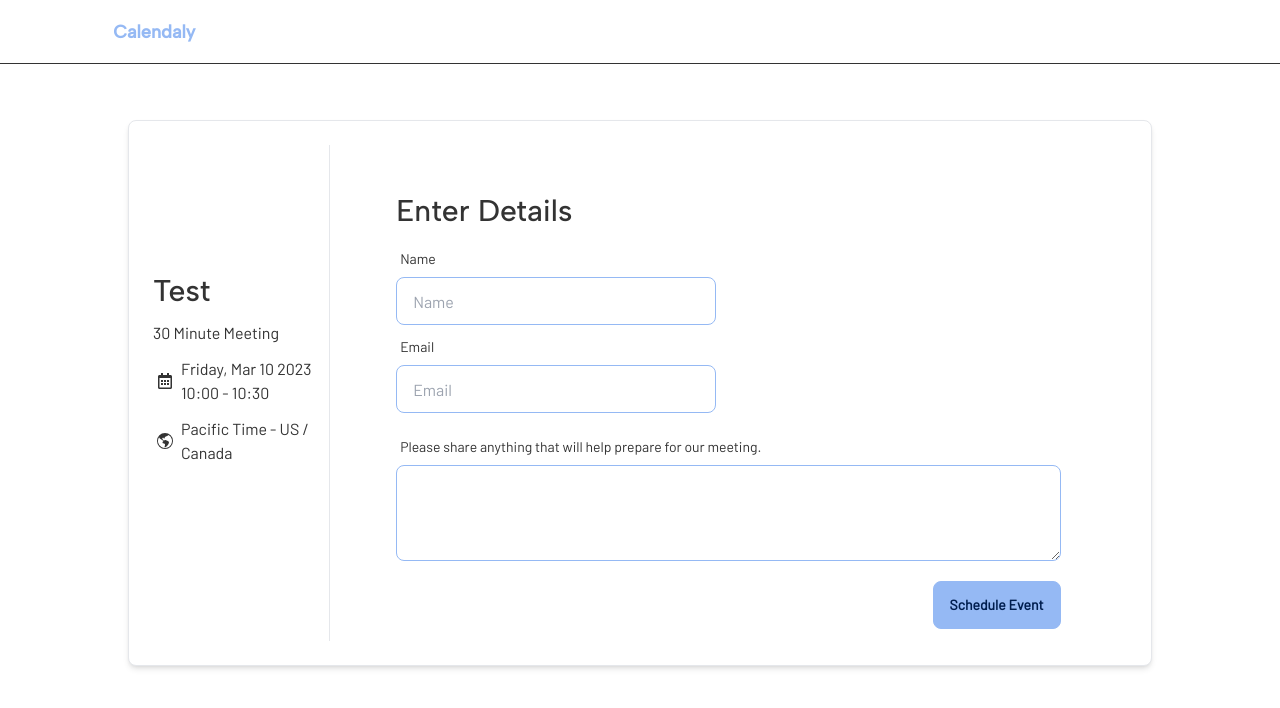
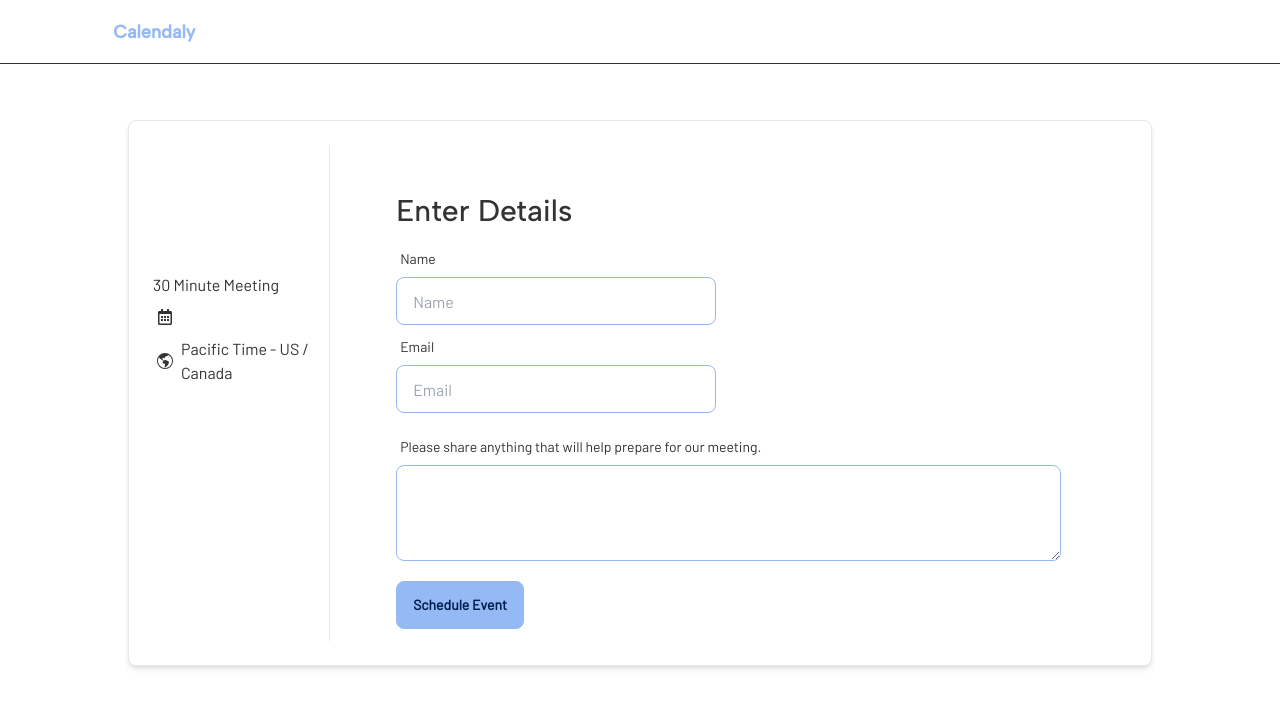
Before and after one commit to Hikari7/Appointly, a React (Vite) app in the folder client/: page /appointment/guestform in a window 1280 px wide. Shown: the top 708 px of the page. Built offline with nearby package versions, Linux system fonts and the light colour scheme.

Commit message:
modified guestInput/signUp/login to add dispatch functions

```diff
--- a/client/src/api/appointmentApi.js
+++ b/client/src/api/appointmentApi.js
@@ -4,4 +4,4 @@ const appointmentApi = (params) => axiosClient.post("/registermtg", params);
 
 export default appointmentApi;
 
-//data: name, email, date, hostAdmin
+//datas: name, email, date, hostAdmin
--- a/client/src/components/Elements/Wrapper/WrapperAppointment.jsx
+++ b/client/src/components/Elements/Wrapper/WrapperAppointment.jsx
@@ -1,10 +1,12 @@
 const Wrapper = ({ children }) => {
   return (
     <div
-      className="pt-14 mx-auto w-9/12 md:container justify-center md:w-4/5"
+      className="py-14 mx-auto w-9/12 container justify-center md:w-4/5"
       style={{ minHeight: "90vh" }}
     >
-      <div className="w-full p-6 bg-white border border-gray-200 rounded-lg shadow-md">{children}</div>
+      <div className="w-full p-6 bg-white border border-gray-200 rounded-lg shadow-md">
+        {children}
+      </div>
     </div>
   );
 };
--- a/client/src/components/Elements/Wrapper/WrapperHome.jsx
+++ b/client/src/components/Elements/Wrapper/WrapperHome.jsx
@@ -1,10 +1,10 @@
 const WrapperHome = ({ children }) => {
   return (
     <div
-      className="py-14 mx-auto w-5/6 md:container justify-center md:w-4/5"
+      className="py-14 mx-auto w-5/6 container justify-center md:w-4/5 "
       style={{ minHeight: "90vh" }}
     >
-      <div className="w-full  bg-white">{children}</div>
+      <div className="w-full bg-white">{children}</div>
     </div>
   );
 };
--- a/client/src/components/Public/GuestForm.jsx
+++ b/client/src/components/Public/GuestForm.jsx
@@ -1,18 +1,25 @@
-import React from "react";
+import React, { useEffect } from "react";
 import { useDispatch, useSelector } from "react-redux";
 import { FaRegCalendarAlt } from "react-icons/fa";
 import { BsGlobeAmericas } from "react-icons/bs";
 import GuestInputForm from "./GuestInputForm";
+import { useNavigate, useParams } from "react-router-dom";
 
 const GuestForm = () => {
-  // const user = useSelector((state) => state.user);
+  const { userId } = useParams();
+
+  //user・appointmentの情報を取り出す
+  const user = useSelector((state) => state.user.user);
+  const appointment = useSelector((state) => state.appointment);
+
   return (
     <>
       <div className="md:flex">
         <div className="md:border-r">
           <div className=" md:mt-32">
             <div className="my-3">
-              <h1 className="text-3xl font-second">Test</h1>
+              {/* ✅useSelectorで取ってくる */}
+              {/* <h1 className="text-3xl font-second">{user.username}</h1> */}
               <h2 className="my-3">30 Minute Meeting</h2>
             </div>
             <div className="justify-between mx-auto my-3">
@@ -23,8 +30,9 @@ const GuestForm = () => {
                   </h2>
                 </div>
                 <div className="mx-1">
-                  <h2>Friday, Mar 10 2023</h2>
-                  <h2>10:00 - 10:30</h2>
+                  {/* <h2>{appointment.date}</h2> */}
+                  {/* ✅時間もいい感じに表示させる */}
+                  {/* <h2>10:00 - 10:30</h2> */}
                 </div>
               </div>
               <div className="flex items-center my-3 border-b md:border-b-0">
@@ -46,3 +54,31 @@ const GuestForm = () => {
 };
 
 export default GuestForm;
+
+//ただのメモ:DBも含んだCRUD操作はこんな感じか
+
+// useEffect(() => {
+// const getUserInfo = async () => {
+//   try {
+//userの情報を取ってくる
+//     const res = await authApi.getOne(userId);
+//res.username
+//   } catch (err) {
+//     console.log(err);
+//   }
+// };
+// getUserInfo();
+//   useSelector;
+// }, []);
+
+// useEffect(() => {
+// const getAppintmentInfo = async () => {
+//   try {
+//appointmentの情報を取ってくる
+//     const res = await appointmentApi.getOne();
+//   } catch (err) {
+//     console.log(err);
+//   }
+// };
+//   getAppintmentInfo();
+// }, [appointmentID]);
--- a/client/src/components/Public/GuestInputForm.jsx
+++ b/client/src/components/Public/GuestInputForm.jsx
@@ -1,17 +1,19 @@
 import React, { useState, useRef } from "react";
 import { useNavigate, Link } from "react-router-dom";
-import { useSelector } from "react-redux";
 import { FaRegCalendarAlt } from "react-icons/fa";
 import { BsGlobeAmericas } from "react-icons/bs";
 import comfirmed from "../../assets/confirmed.svg";
 import appointmentApi from "../../api/appointmentApi";
+import { useDispatch, useSelector } from "react-redux";
 
 const GuestInputForm = () => {
+  const navigate = useNavigate();
+  const dispatch = useDispatch();
   const user = useSelector((state) => state.user.user);
   const appointment = useSelector((state) => state.appointment);
-  const navigate = useNavigate();
   const nameInput = useRef(null);
   const emailInput = useRef(null);
+  const messageInput = useRef(null);
 
   const [nameErr, setNameErr] = useState(null);
   const [emailErr, setEmailErr] = useState(null);
@@ -23,9 +25,11 @@ const GuestInputForm = () => {
 
     const name = nameInput.current.value;
     const email = emailInput.current.value;
+    const message = messageInput.current.value;
 
     console.log(name);
     console.log(email);
+    console.log(message);
 
     let error = false;
     if (name === "") {
@@ -38,24 +42,28 @@ const GuestInputForm = () => {
       setEmailErr("Please enter an invalid email");
     }
 
-    try {
-      const res = await appointmentApi({
-        name,
-        email,
-        message,
-      });
+    if (error) return;
 
-      console.log(res);
-      console.log("success!");
-      navigate("/login");
-    } catch (err) {
-      console.log(err);
-    }
+    // try {
+    //   const res = await appointmentApi({
+    //     name,
+    //     email,
+    //     message,
+    //   });
+
+    //   dispatch(setAppointment(appointment));
+
+    //   console.log(res);
+    //   console.log("success!");
+    // } catch (err) {
+    //   console.log(err);
+    // }
   };
 
   return (
     <>
       <div className="form-control w-full md:w-10/12 md:justify-center md:mx-auto mt-6">
+        <form onSubmit={handleSubmit}>
           <h1 className="text-3xl font-second my-3">Enter Details</h1>
           <label className="label">
             <span className="label-text text-textBase">Name</span>
@@ -92,36 +100,45 @@ const GuestInputForm = () => {
                 Please share anything that will help prepare for our meeting.
               </span>
             </label>
-          <textarea className="textarea textarea-bordered h-24 textarea-primary"></textarea>
+            <textarea
+              ref={messageInput}
+              type="text"
+              className="textarea textarea-bordered h-24 textarea-primary"
+            ></textarea>
           </div>
-
-        <button
+          {/* ✅labelにしないとmodalが出ないけどvalidationが効かなくなる
+           */}
+          <label
+            type="submit"
+            className="btn btn-primary normal-case font-bold w-2/8 ml-auto"
             htmlFor="my-modal-4"
-          className="btn btn-primary normal-case font-bold w-2/8 ml-auto"
-          onClick={handleSubmit}
-          // disabled
           >
             Schedule Event
-        </button>
+          </label>
+        </form>
 
         <input type="checkbox" id="my-modal-4" className="modal-toggle" />
         <label htmlFor="my-modal-4" className="modal cursor-pointer">
           <label className="modal-box relative" htmlFor="">
             <div className="block justify-center font-second text-center">
-              <h2 className="text-3xl font-bold justify-center ">Confirmed</h2>
-              <h3 className="text-lg font-bold">
-                You are scheduled with Test!
+              <h2 className="text-4xl font-bold justify-center my-4">
+                Confirmed
+              </h2>
+              <h3 className="text-lg font-bold my-2">
+                {/* You are scheduled with <span>{user.username}</span> */}
+                You are scheduled with Test
               </h3>
             </div>
             <div className="flex items-center my-3">
               <div>
-                <h2 className="mx-1">
+                <h2 className="mx-1 my-2">
                   <FaRegCalendarAlt />
                 </h2>
               </div>
-              <div className="mx-1">
-                <h2>Friday, Mar 10 2023</h2>
-                <h2>10:00 - 10:30</h2>
+              <div className="mx-1 my-2">
+                {/* <h2>Friday, Mar 10 2023</h2>
+                <h2>10:00 - 10:30</h2> */}
+                {/* <h2>{appointment.date}</h2> */}
               </div>
             </div>
             <div className="flex items-center my-3 md:border-b-0">
@@ -135,7 +152,7 @@ const GuestInputForm = () => {
               className="w-1/2 h-1/2 object-cover my-7 mx-auto"
             />
             <p className="py-4 text-center">
-              A calendar invitation has been sent to your email address.
+              A calendar invitation has been sent to your email address!
             </p>
           </label>
         </label>
--- a/client/src/pages/Public/Home.jsx
+++ b/client/src/pages/Public/Home.jsx
@@ -1,7 +1,8 @@
 import React from "react";
 import PublicLayout from "../../components/Layout/PublicLayout";
 import top from "../../assets/top.svg";
-import PrimaryBtn from "../../components/Elements/Button/PrimaryBtn";
+import { Link } from "react-router-dom";
+// import PrimaryBtn from "../../components/Elements/Button/PrimaryBtn";
 
 const Home = () => {
   return (
@@ -18,9 +19,11 @@ const Home = () => {
                 Rather than spending time on scheduling, focus on connecting
                 more.
               </h3>
-              <button className="btn btn-primary normal-case  w-42 py-2 mt-8 text-xl font-second">
-                My Account
-              </button>
+              <Link to="/login">
+                <button className="btn btn-primary normal-case  w-42 py-2 mt-8 text-xl font-second">
+                  My Account
+                </button>
+              </Link>
             </div>
             <img
               src={top}
--- a/client/src/pages/Public/Login.jsx
+++ b/client/src/pages/Public/Login.jsx
@@ -7,7 +7,7 @@ import authApi from "../../api/authApi";
 const Login = () => {
   //Reduxを更新する
 
-  // const user = useSelector((state) => state.user.user);
+  const user = useSelector((state) => state.user.user);
   const navigate = useNavigate();
   // const dispatch = useDispatch();
   const emailInput = useRef(null);
@@ -34,7 +34,7 @@ const Login = () => {
       setPasswordErr("Please enter your password");
     }
 
-    //userなのかを判断するロジックも書かなきゃいけない
+    //✅userなのかを判断するロジックも書かなきゃいけない
 
     try {
       const res = await authApi.login({
@@ -43,6 +43,7 @@ const Login = () => {
       });
       console.log("success to login!");
       // navigate("/:uid/mypage");
+      navigate(`/${res._id}/mypage`);
     } catch (err) {
       console.log(err);
     }
--- a/client/src/pages/Public/Signup.jsx
+++ b/client/src/pages/Public/Signup.jsx
@@ -9,8 +9,7 @@ import {
 } from "../../utils/validators";
 import authApi from "../../api/authApi";
 import { setUser } from "../../redux/slicers/userSlice";
-import { useDispatch } from "react-redux";
-import { useSelector } from "react-redux";
+import { useDispatch, useSelector } from "react-redux";
 
 const Signup = () => {
   const user = useSelector((state) => state.user.user);
@@ -80,6 +79,7 @@ const Signup = () => {
       });
 
       //ユーザーを保存する
+      //✅usernameをここで保存するからここでdispatchでOK?
       dispatch(setUser(user));
 
       console.log(res);
```
Also changed, not shown: client/src/api/authAPI.js (+14 -0 lines). Lines whose indentation alone changed are shown as unchanged.
